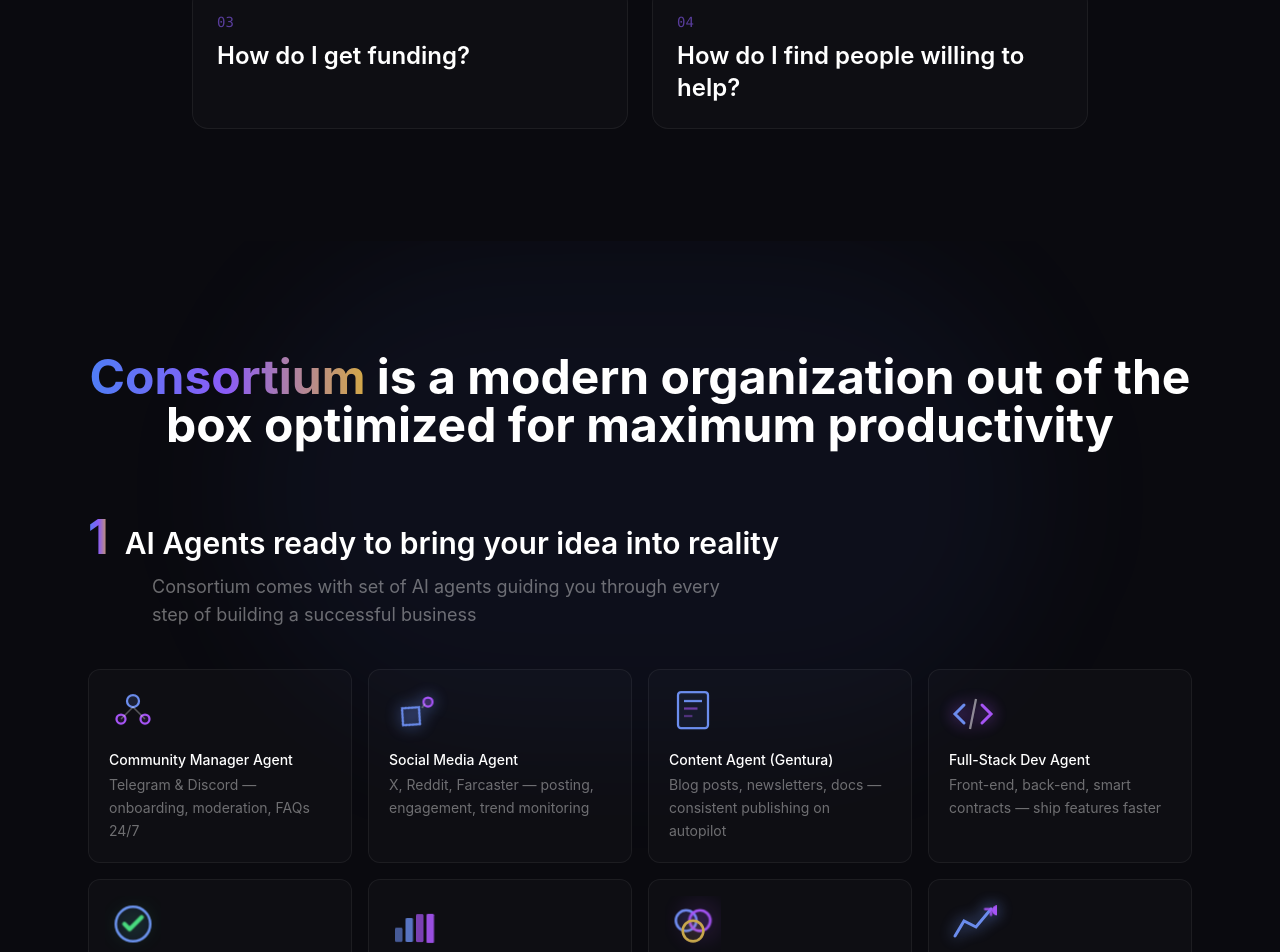
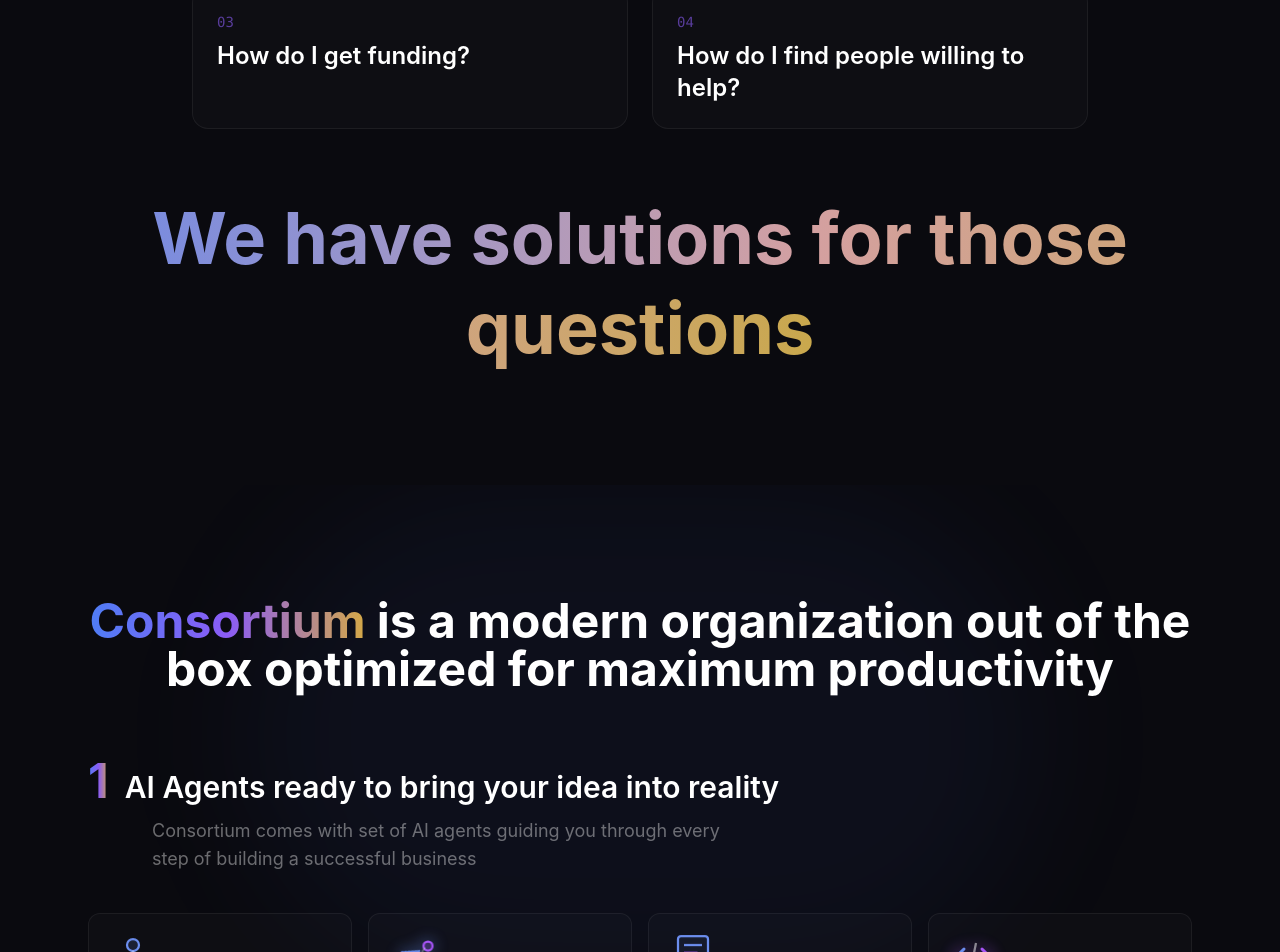
Before and after one commit to n0umen0n/consortiumlab-landing, a Next.js app: page / in a window 1280 px wide. Shown: the part 1383-2335 px from the top of the page. Built offline with nearby package versions, Linux system fonts and the light colour scheme.

Commit message:
Add solutions statement after question cards

```diff
--- a/src/components/LaunchCTA.tsx
+++ b/src/components/LaunchCTA.tsx
@@ -35,6 +35,14 @@
               </div>
             ))}
           </div>
+
+          <div className="text-center mt-16">
+            <h2 className="text-4xl md:text-6xl lg:text-7xl font-bold leading-tight">
+              <span className="bg-gradient-to-r from-[#7B8CDE] via-[#B07CC3] via-[#D4A0A0] to-[#C9A84C] bg-clip-text text-transparent">
+                We have solutions for those questions
+              </span>
+            </h2>
+          </div>
         </ScrollReveal>
       </div>
     </section>
```
